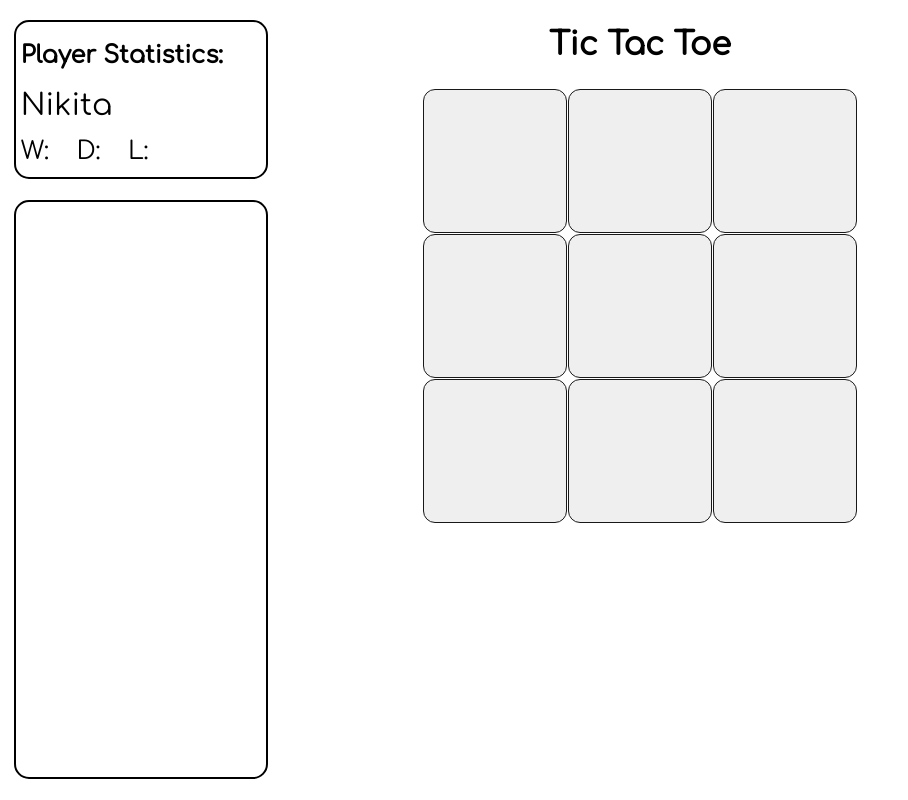
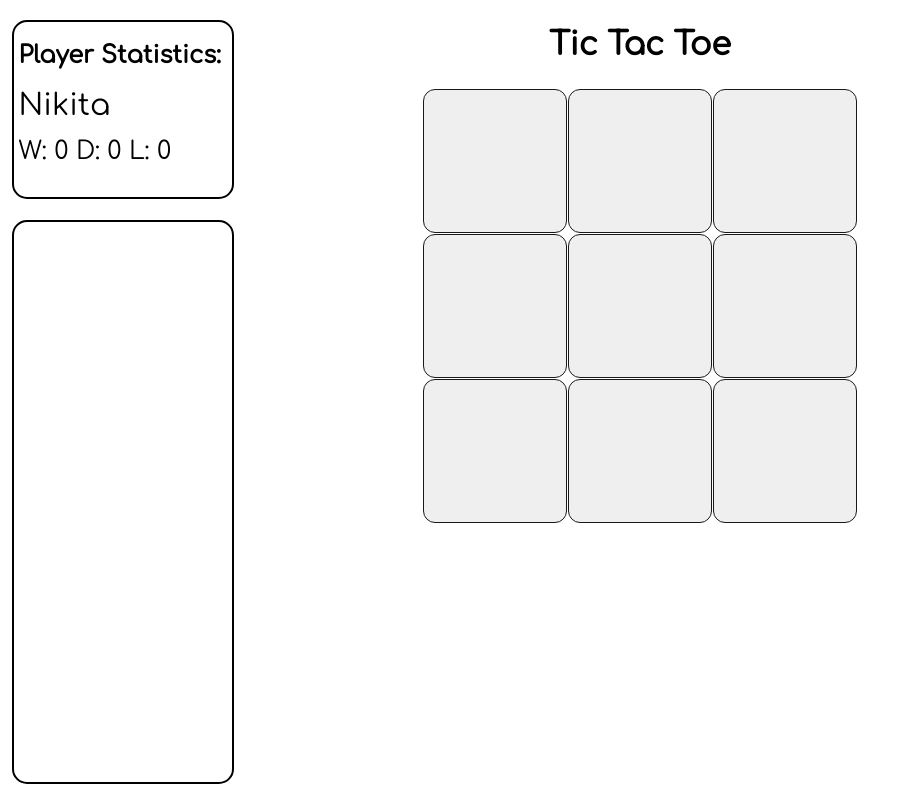
Before and after one commit to Nikita-Efimov/thegame, a plain HTML site: page index.html in a window 1280 px wide. Shown: the whole page, without its empty margins (0-908 px from the left). Drawn offline with Linux system fonts and the light colour scheme.

Commit message:
new adaptive styles

```diff
--- a/index.html
+++ b/index.html
@@ -10,19 +10,19 @@
 	<script type="text/javascript" src="scripts/interface.js" defer></script>
 </head>
 <body>
-	<div id="stats">
+	<div id="stats" class="left_column">
 		<h2>Player Statistics:</h2>
 		<div id="name" style="margin-bottom: 15px;"></div>
 		<div id="wdl">
 			<span>W: </span>
-			<span id="counter_of_wins" style="padding-left: 20px;"></span>
+			<span id="counter_of_wins">0</span>
 			<span>D: </span>
-			<span id="counter_of_draws" style="padding-left: 20px;"></span>
+			<span id="counter_of_draws">0</span>
 			<span>L: </span>
-			<span id="counter_of_loses" style="padding-left: 20px;"></span>
+			<span id="counter_of_loses">0</span>
 		</div>
 	</div>
-	<div id="players_rooms"></div>
+	<div id="players_rooms" class="left_column"></div>
 	<section>
 		<h1>Tic Tac Toe</h1>
 		<table align="center">
--- a/styles/style.css
+++ b/styles/style.css
@@ -41,20 +41,6 @@ section td {
 	top: -11px;
 }
 
-#players_rooms {
-	border-width: 2px;
-	border-radius: 15px;
-	background-color: white;
-	border-color: black;
-	border-style: solid;
-	position: absolute;
-	top: 200px;
-	right: calc(100% - 255px - 1%);
-	height: calc(100% - 225px);
-	overflow: scroll;
-	width: 250px;
-}
-
 #players_rooms .room {
 	padding: 5px 0px 5px 0px;
 	font-size: 15pt;
@@ -63,13 +49,27 @@ section td {
 	cursor: pointer;
 }
 
+#players_rooms {
+	border-width: 2px;
+	border-radius: 15px;
+	background-color: white;
+	border-color: black;
+	border-style: solid;
+	top: 220px;
+	height: calc(100% - 245px);
+}
+
+.left_column {
+	overflow: scroll;
+	position: absolute;
+	width: calc(80px + 10%);
+	right: calc(100% - 2% - 80px - 10%);
+	padding: 0px 5px 5px 5px;
+}
+
 #stats {
-	width: 240px;
-	padding: 0px 5px 5px 5px;
-	position: absolute;
 	top: 20px;
-	right: calc(100% - 255px - 1%);
-	height: 150px;
+	height: 170px;
 	text-align: left;
 	border-width: 2px;
 	border-radius: 15px;
```
